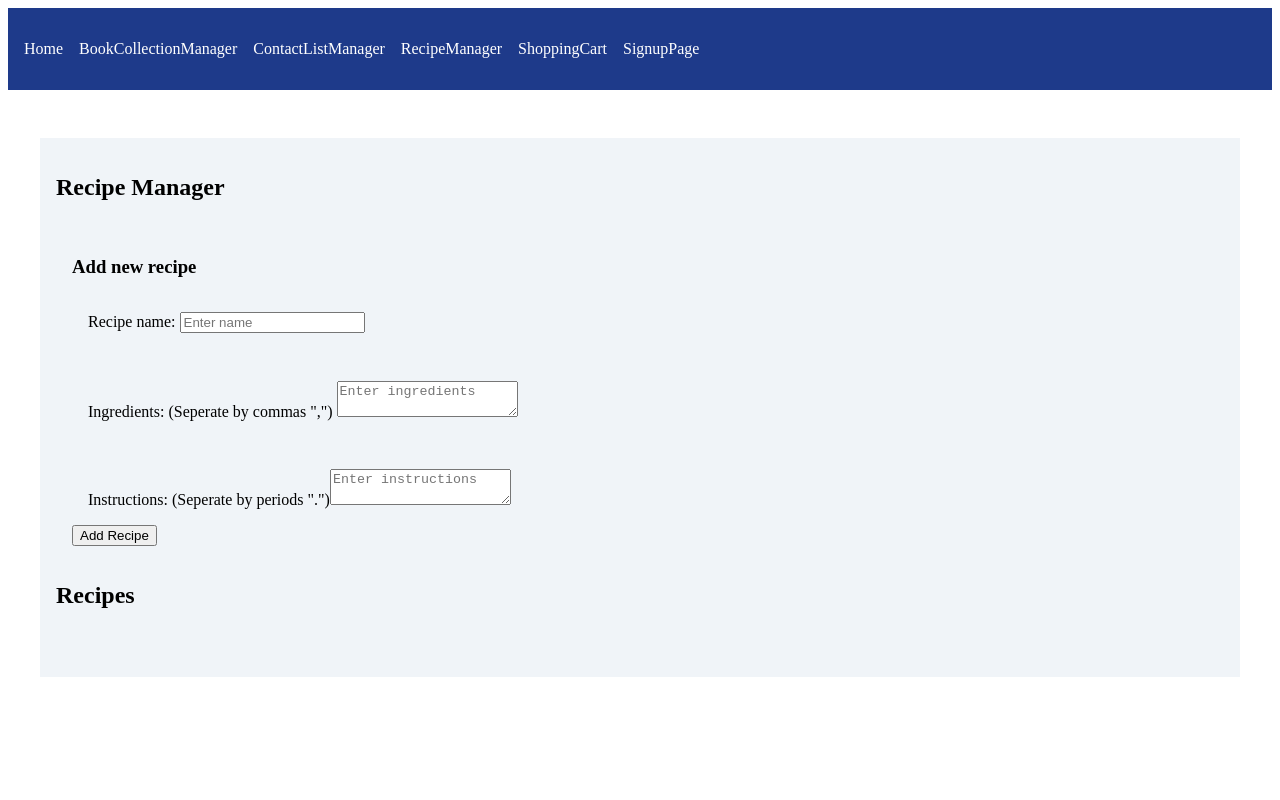
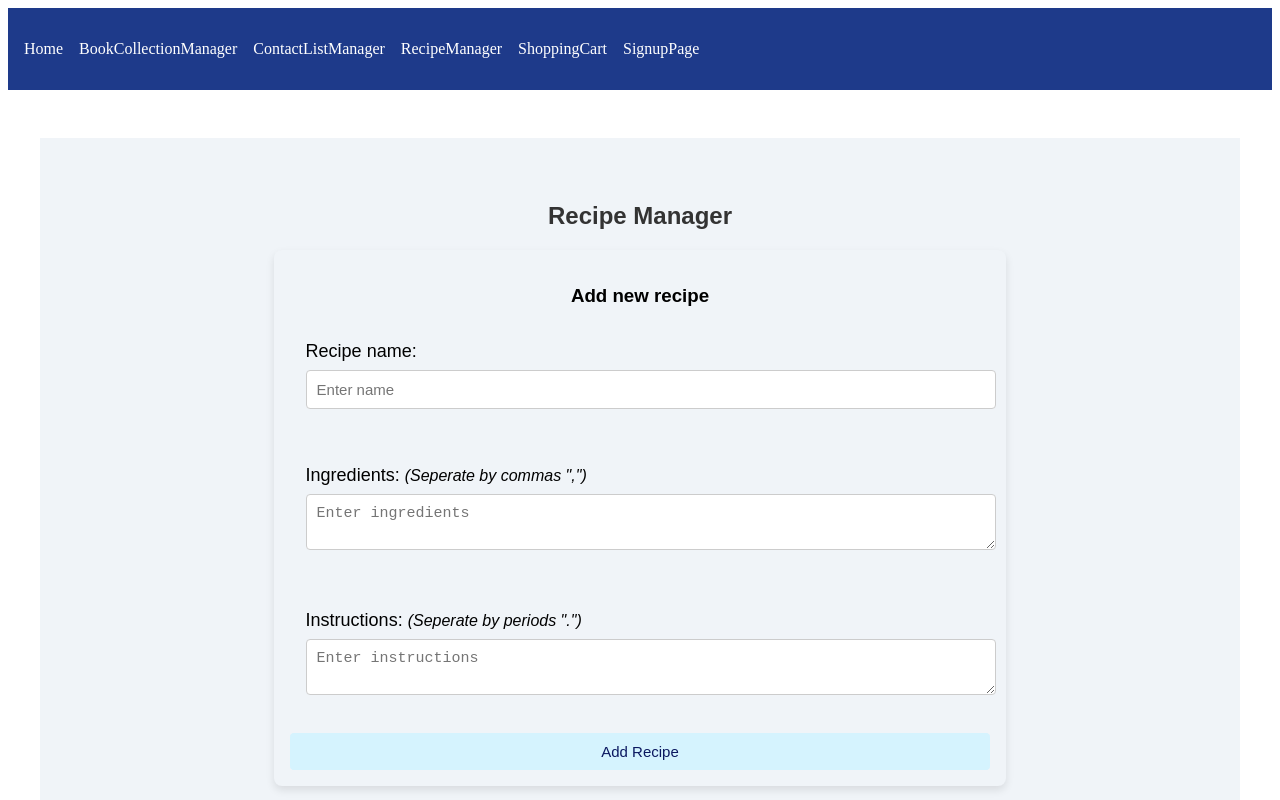
Before and after one commit to lasseka/coding-marathon-1, a React (Vite) app: page /#/recipes in a window 1280 px wide. Shown: the top 800 px of the page. Built offline with nearby package versions, Linux system fonts and the light colour scheme.

Commit message:
added css for readibility.

```diff
--- a/src/components/RecipeManager/RecipeManager.css
+++ b/src/components/RecipeManager/RecipeManager.css
@@ -0,0 +1,201 @@
+.recipe-manager {
+    margin: 0 auto;
+    background-color: #fff;
+    padding: 20px;
+    border-radius: 8px;
+    box-shadow: 0 4px 8px rgba(0, 0, 0, 0.1);
+    max-width: 60%;
+    font-family: sans-serif;
+}
+
+h2 {
+    margin-top: 3rem;
+    text-align: center;
+    color: #333;
+    font-family: sans-serif;
+}
+
+h3{
+    text-align: center;
+}
+
+.recipe-manager .instructions {
+    font-size: 16px;
+    font-style: italic;
+    font-weight: lighter;
+}
+
+
+.recipe-manager label,
+.recipes label {
+    font-size: 18px;
+    padding-bottom: 2px;
+    margin-bottom: 1 rem;
+}
+
+.recipe-manager input,
+.recipe-manager textarea {
+    width: 100%;
+    padding: 10px;
+    margin: 8px 0;
+    border: 1px solid #ccc;
+    border-radius: 4px;
+    font-size: 15px;
+}
+
+.recipe-manager button {
+    width: 100%;
+    padding: 10px;
+    margin-top: 10px;
+    background-color: #D5F3FE;
+    color: #0b1860;
+    border: none;
+    border-radius: 4px;
+    cursor: pointer;
+    font-size: 15px;
+}
+
+.recipe-manager button:hover {
+    background-color: #a1e4fc;
+}
+
+
+/*Code Review:
+I'm proud of this responsive part of the layout. It shows one recipe card on small screens and two on bigger ones.
+While not perfect, I got to partice and learn about using repsonsive layout. If I had more time, I would've considered font sizes, box sizes,
+moving the instructions under ingredients etc for better accessability. */
+
+.recipes {
+    display: grid;
+    grid-template-columns: 1fr;
+    gap: 20px;
+    justify-content: center;
+}
+
+@media (min-width: 768px) {
+    .recipes {
+        grid-template-columns: 1fr 1fr;
+        gap: 20px;
+        justify-content: center;
+    }
+}
+
+.recipe-card {
+    border: 1px solid #ddd;
+    border-radius: 6px;
+    padding: 15px;
+    margin: 10px 0;
+    box-shadow: 0 2px 4px rgba(0, 0, 0, 0.1);
+    display: grid;
+    grid-template-columns: 1fr;
+    gap: 20px;
+
+}
+
+.recipe-card h4 {
+    color: #333;
+    margin-bottom: 10px;
+}
+
+.recipe-card .title {
+    font-size: 24px;
+    font-weight: bold;
+    margin-bottom: 10px;
+}
+
+.recipe-card .recipe-content {
+    display: grid;
+    grid-template-columns: 1fr 1fr;
+    gap: 20px;
+    margin-bottom: 20px;
+}
+
+.recipe-card .ingredients,
+.recipe-card .instructions {
+    flex: 1;
+    min-width: 200px;
+    border: 1px #2bc2f8;
+    box-shadow: 0 2px 4px rgba(0, 0, 0, 0.1);
+    background-color: aliceblue;
+    border-radius: 6px;
+}
+
+/*Code Review:
+Countering the issue of numbers not displaying.
+
+For currently unknown reason, the numbering on my ol-list (instruction steps) didn't show.
+
+I troubleshooted the ol-numbering, tried solving it in multiple ways.
+I even tried adding css inline (in the code) and it didn't solve the issue.
+AT last, i found this work around to display the numbers. I had never heard of list-counter- method before.
+While I was researching for a fix, I also learned you could set the starting number for ol or change the numbering to for example I, II, III, IV, V.
+Though not needed here, I found it interesting.
+
+If there was more time, I would've spend even more time to find out the root issue,
+but this time I decided to "hard-fix" it since we're working on a tight schedule.
+
+I'm proud of the list bullets in general, since I put in effort to make them into blue circles!
+*/
+
+.recipe-card ol {
+    counter-reset: list-counter;
+}
+
+.recipe-card ol li {
+    list-style: none;
+    counter-increment: list-counter;
+}
+
+.recipe-card ol li::before {
+    content: counter(list-counter) ". ";
+    font-weight: bold;
+}
+
+.recipe-card ol, .recipe-card ul {
+    padding-left: 0;
+    margin-top: 1rem;
+}
+
+.recipe-card ol li, .recipe-card ul li {
+    display: block;
+    margin-bottom: 10px;
+}
+
+.recipe-card ol li::before, .recipe-card ul li::before {
+    display: inline-block;
+    width: 30px;
+    height: 30px;
+    line-height: 30px;
+    margin-right: 10px;
+    text-align: center;
+    border-radius: 50%;
+    background-color: #3498db;
+    color: white;
+    font-weight: bold;
+    font-size: 16px;
+    box-shadow: 0 0 5px rgba(0, 0, 0, 0.1);
+}
+
+.recipe-card ul li::before {
+    content: "•";
+    color: #3498db;
+    font-size: 18px;
+    margin-right: 10px;
+    vertical-align: middle;
+}
+
+.recipe-card button {
+    align-self: flex-start; /* Align delete button to the left */
+    padding: 10px 20px;
+    background-color: #e74c3c;
+    color: white;
+    border: none;
+    border-radius: 5px;
+    cursor: pointer;
+    font-size: 16px;
+    transition: background-color 0.3s;
+}
+
+.recipe-card button:hover {
+    background-color: #c0392b;
+}
```
